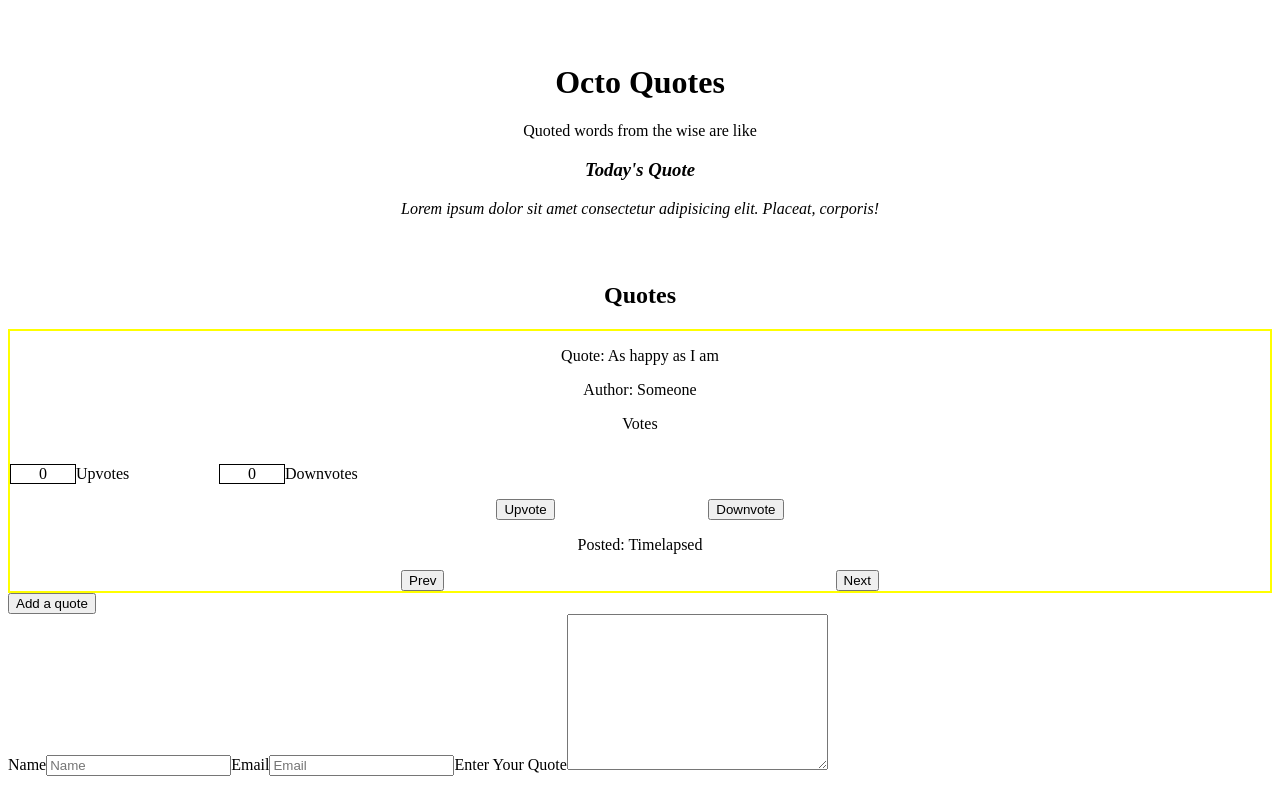
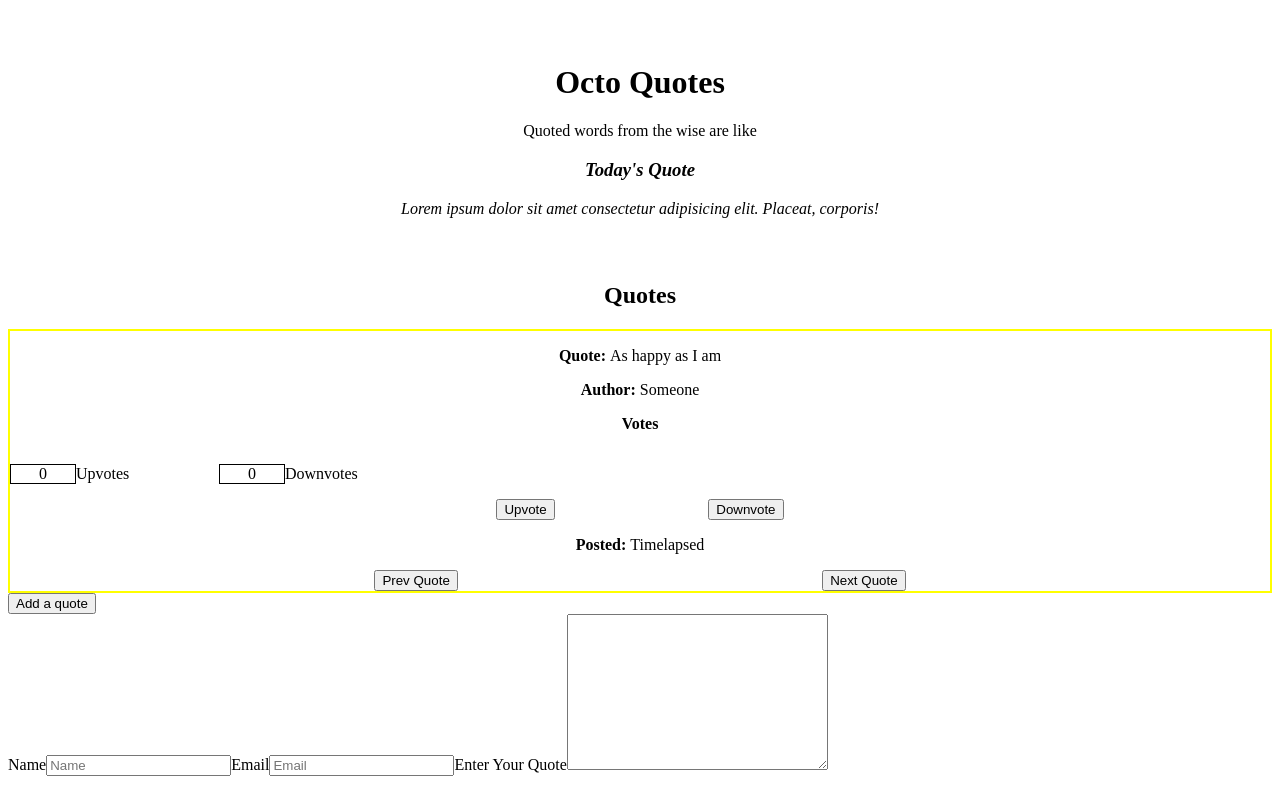
Before and after one commit to Daniel6996-arch/Octo-quotes, an Angular app: page / in a window 1280 px wide. Built offline with nearby package versions, Linux system fonts and the light colour scheme.

Commit message:
add edits to my quotes-text.c.html/quotes-text.c.css

```diff
--- a/src/app/quotes-text/quotes-text.component.css
+++ b/src/app/quotes-text/quotes-text.component.css
@@ -34,3 +34,6 @@
 .center{
     text-align: center;
 }
+.words{
+    font-weight: bolder;
+}
--- a/src/app/quotes-text/quotes-text.component.html
+++ b/src/app/quotes-text/quotes-text.component.html
@@ -1,12 +1,12 @@
 <div [ngClass] = "'center'">
     <div [ngClass] = "'article'">
         <div>
-            <p><span>Quote: </span>As happy as I am</p>
-            <p><span>Author: </span>Someone</p>
+            <p><span [ngClass] = "'words'">Quote: </span>As happy as I am</p>
+            <p><span [ngClass] = "'words'">Author: </span>Someone</p>
         </div>
         <div>
         <div>
-            <p><span>Votes</span></p>
+            <p><span [ngClass] = "'words'">Votes</span></p>
                <div>
                 <div [ngClass] = "'row'">
                    <div [ngClass] = "'row'">
@@ -21,11 +21,11 @@
                 <span><button>Upvote</button> <button [ngClass] = "'margin-left'">Downvote</button></span>
                </div>
             </div>
-            <p><span>Posted: </span>Timelapsed</p>
+            <p><span [ngClass] = "'words'">Posted: </span>Timelapsed</p>
         </div>
         <div [ngClass] = "'justify-btn'">
-            <button>Prev</button>
-            <button>Next</button>
+            <button>Prev Quote</button>
+            <button>Next Quote</button>
         </div>
     </div>
 </div>
```
